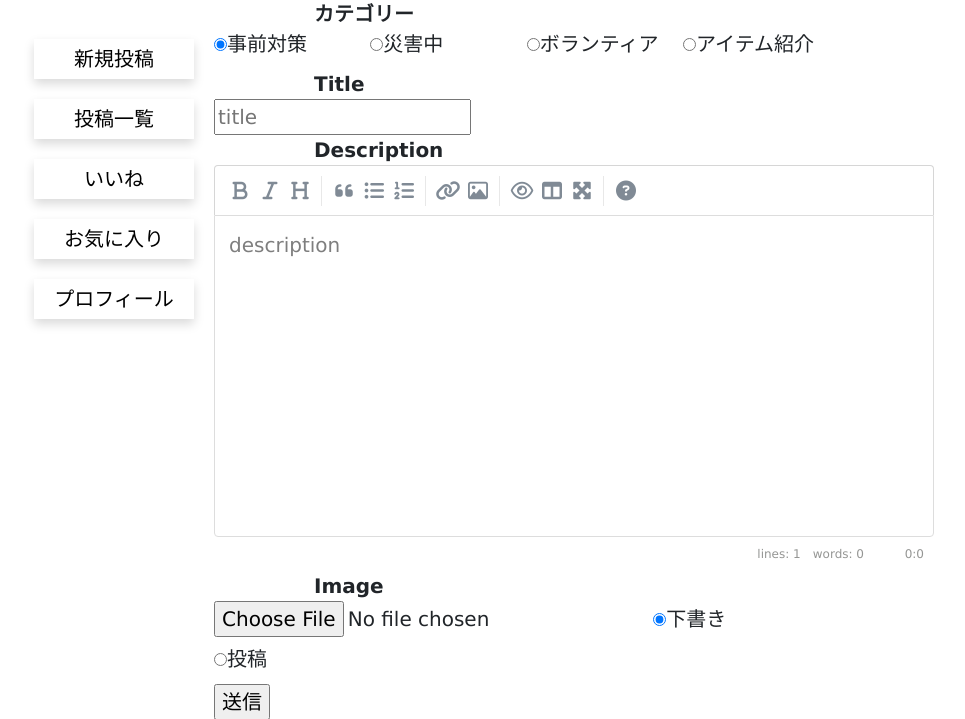
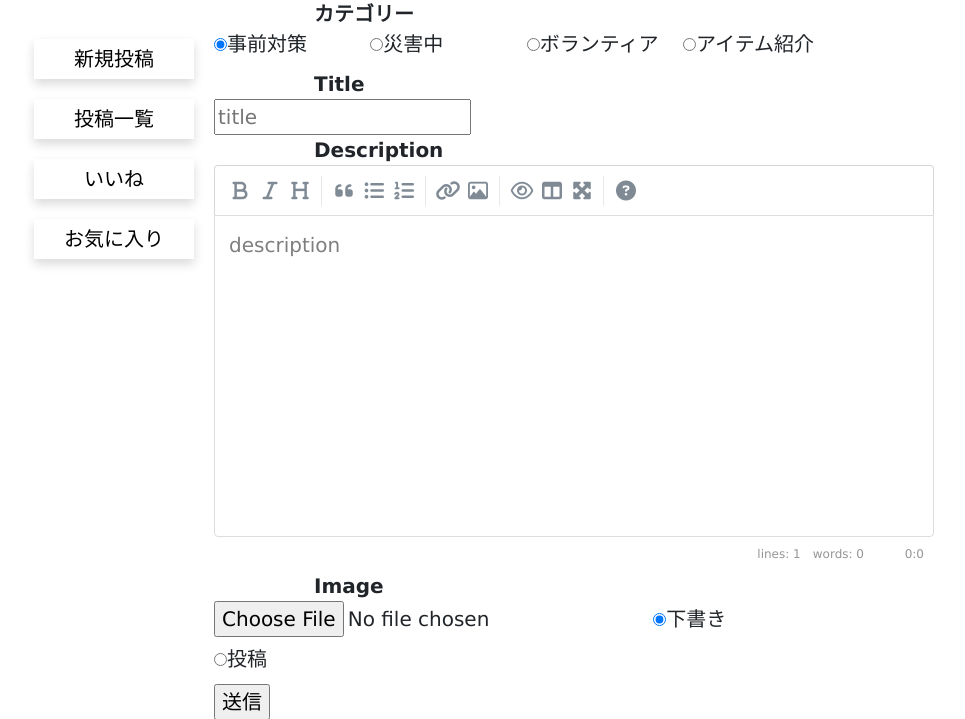
Before and after one commit to StudioAquatan/Calamitect, a Django app: page /1/new_post/ in a window 1280 px wide. Shown: the part 161-880 px from the top of the page, without its empty margins (96-1061 px from the left). Run offline with Django 3.2, Linux system fonts and the light colour scheme; the visitor is signed in with stand-in values (Sample User, id 1); data comes from the database, SQL or seed files in the repository; some libraries are stand-ins or nearby versions.

Commit message:
hide profile

```diff
--- a/src/templates/accounts/base_userpage.html
+++ b/src/templates/accounts/base_userpage.html
@@ -85,9 +85,9 @@
                 <li class="userpage-list shadow">
                     <a href="{% url 'boards:favorite' user_id%}">お気に入り</a>
                 </li>
-                <li class="userpage-list shadow">
-                    <a href="{% url 'boards:userpage' user_id%}">プロフィール</a>
-                </li>
+{#                <li class="userpage-list shadow">#}
+{#                    <a href="{% url 'boards:userpage' user_id%}">プロフィール</a>#}
+{#                </li>#}
             </ul>
         </div>
 
```
